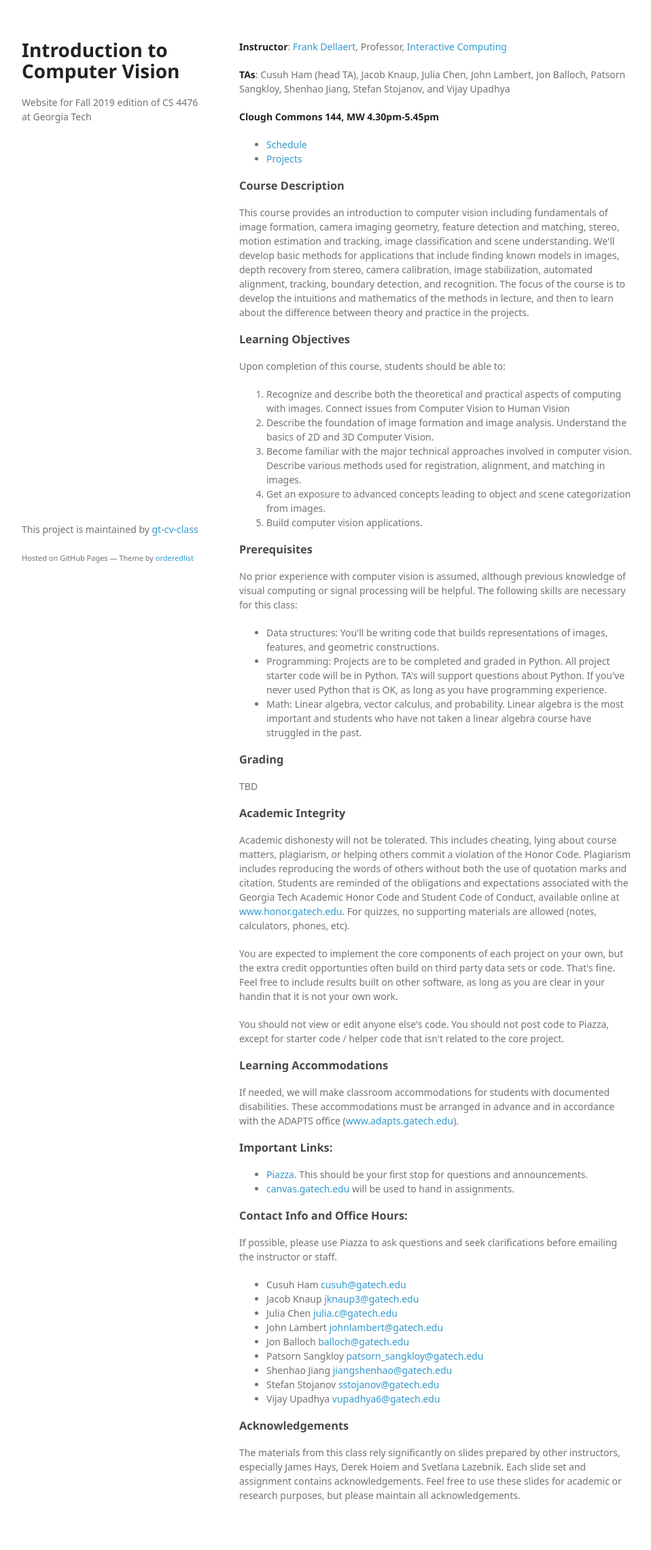
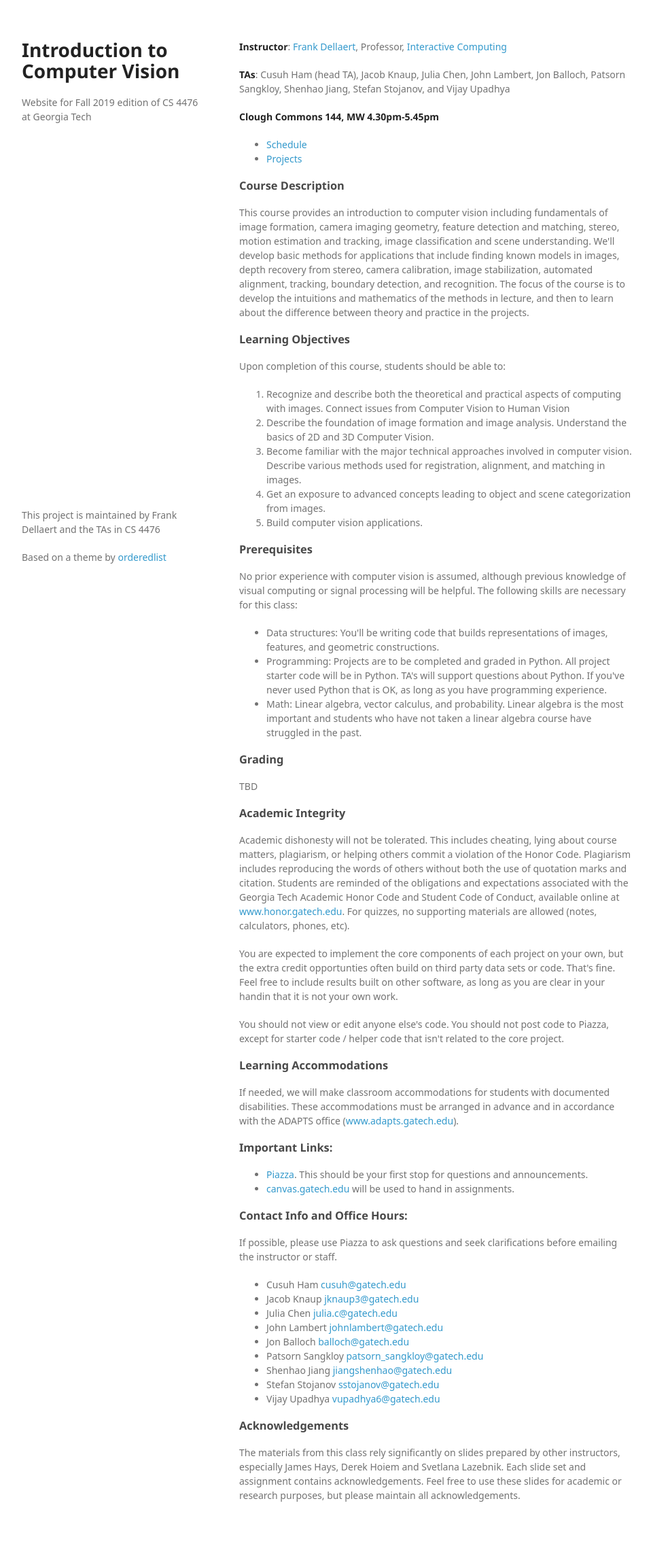
Before and after one commit to dellaert/19F-4476, a Jekyll site: the page built from index.html, in a window 1280 px wide. Shown: the whole page at 68% size, without its empty margins (158-1116 px from the left). Built offline with Jekyll 4.4.1, drawn with Linux system fonts in a browser that asks for light colours; some web fonts are replaced.

Commit message:
Updated footer

```diff
--- a/_layouts/default.html
+++ b/_layouts/default.html
@@ -26,8 +26,8 @@
         {{ content }}
       </section>
       <footer>
-        <p>This project is maintained by <a href="https://github.gatech.edu/gt-cv-class">gt-cv-class</a></p>
-        <p><small>Hosted on GitHub Pages &mdash; Theme by <a href="https://github.com/orderedlist">orderedlist</a></small></p>
+        <p>This project is maintained by Frank Dellaert and the TAs in CS 4476</p>
+        <p>Based on a theme by <a href="https://github.com/orderedlist">orderedlist</a></small></p>
       </footer>
     </div>
     <script src="javascripts/scale.fix.js"></script>
```
